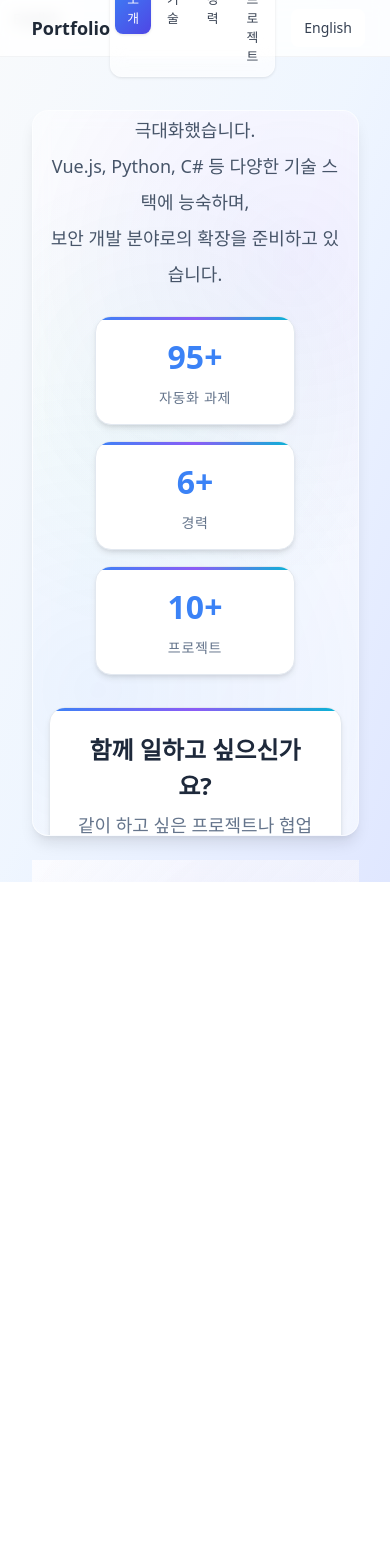
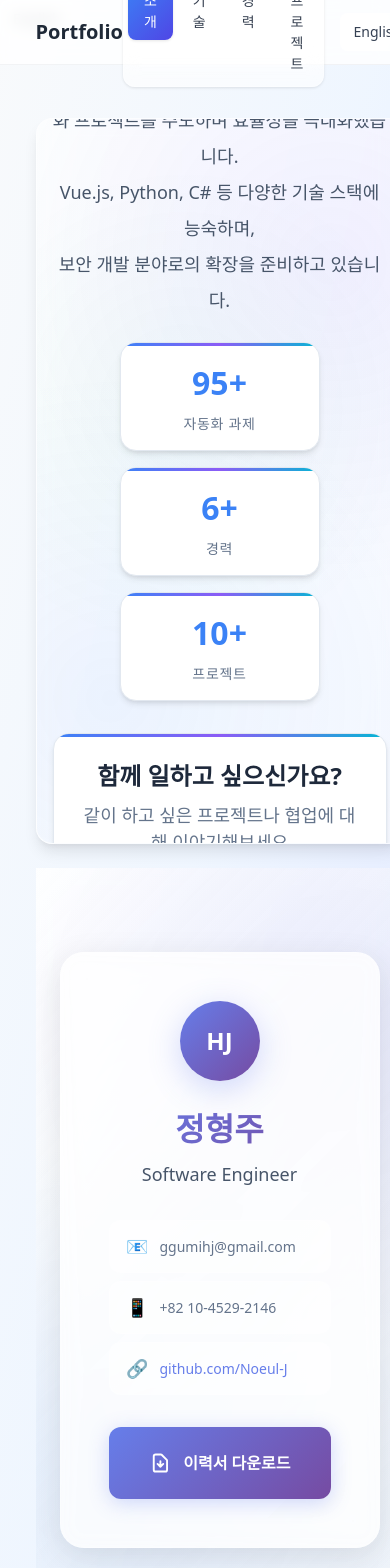
Before and after one commit to Noeul-J/portfolio, a Vue app: page /home in a window 390 px wide. Shown: the top 1568 px of the page. Before the commit the page ends 882 px from the top, so only its background shows below. Built offline with nearby package versions, Linux system fonts and the light colour scheme.

Commit message:
feat: cv 업로드

```diff
--- a/src/components/Profile.vue
+++ b/src/components/Profile.vue
@@ -1,8 +1,17 @@
 <script setup lang="ts">
 import { useI18n } from 'vue-i18n'
+import CV from '../assets/CV.pdf'
 
 const { t } = useI18n()
 
+const downloadCV = () => {
+  const link = document.createElement('a')
+  link.href = CV
+  link.download = 'CV.pdf'
+  document.body.appendChild(link)
+  link.click()
+  document.body.removeChild(link)
+}
 </script>
 
 <template>
@@ -41,7 +50,7 @@ const { t } = useI18n()
           </div>
 
           <div class="action-section">
-            <button class="download-btn">
+            <button class="download-btn" @click="downloadCV">
               <svg class="download-icon" fill="none" stroke="currentColor" viewBox="0 0 24 24">
                 <path stroke-linecap="round" stroke-linejoin="round" stroke-width="2" d="M12 10v6m0 0l-3-3m3 3l3-3m2 8H7a2 2 0 01-2-2V5a2 2 0 012-2h5.586a1 1 0 01.707.293l5.414 5.414a1 1 0 01.293.707V19a2 2 0 01-2 2z"></path>
               </svg>
@@ -58,8 +67,8 @@ const { t } = useI18n()
 .profile {
   background: linear-gradient(135deg, rgba(255, 255, 255, 0.9) 0%, rgba(248, 250, 252, 0.8) 50%, rgba(241, 245, 249, 0.9) 100%);
   color: #1e293b;
-  min-height: 100vh;
-  padding: 80px 0;
+  min-height: 80vh;
+  padding: 40px 0;
   position: relative;
   overflow: hidden;
   backdrop-filter: blur(10px);
@@ -91,6 +100,8 @@ const { t } = useI18n()
   justify-content: center;
   align-items: center;
   animation: fadeInUp 1s ease-out;
+  min-height: calc(100vh - 160px);
+  padding: 20px 0;
 }
 
 .profile-card {
@@ -220,19 +231,38 @@ const { t } = useI18n()
   text-align: center;
 }
 
-.download-btn:hover {
+.download-btn:hover:not(:disabled) {
   transform: translateY(-2px);
   box-shadow: 0 8px 30px rgba(102, 126, 234, 0.4);
 }
 
+.download-btn:disabled {
+  opacity: 0.6;
+  cursor: not-allowed;
+  transform: none;
+}
+
 .download-icon {
-  width: 20px;
-  height: 20px;
+  width: 40px;
+  height: 40px;
   transition: transform 0.3s ease;
 }
 
 .download-btn:hover .download-icon {
   transform: translateY(-2px);
+}
+
+.download-btn:disabled .download-icon {
+  animation: spin 1s linear infinite;
+}
+
+@keyframes spin {
+  from {
+    transform: rotate(0deg);
+  }
+  to {
+    transform: rotate(360deg);
+  }
 }
 
 /* Animations */
@@ -247,8 +277,24 @@ const { t } = useI18n()
   }
 }
 
-/* Responsive Design */
-@media (max-width: 768px) {
+
+.profile-card {
+  transform-origin: center center;
+}
+
+/* @media (min-width: 1200px) {
+  .profile-card {
+    transform: scale(1.25);
+  }
+}
+
+@media (min-width: 768px) and (max-width: 1199px) {
+  .profile-card {
+    transform: scale(1.1);
+  }
+}
+
+@media (max-width: 767px) {
   .profile {
     padding: 60px 0;
   }
@@ -258,31 +304,19 @@ const { t } = useI18n()
   }
 
   .profile-card {
-    padding: 32px 24px;
-  }
-
-  .profile-name {
-    font-size: 1.75rem;
+    transform: scale(1);
   }
 }
 
 @media (max-width: 480px) {
   .profile-card {
-    padding: 24px 16px;
-  }
-
-  .avatar-placeholder {
-    width: 60px;
-    height: 60px;
-    font-size: 1.25rem;
-  }
-
-  .profile-name {
-    font-size: 1.5rem;
-  }
-
-  .profile-title {
-    font-size: 1rem;
+    transform: scale(0.9);
   }
 }
+
+@media (max-width: 360px) {
+  .profile-card {
+    transform: scale(0.8);
+  }
+} */
 </style>
--- a/src/components/Project.vue
+++ b/src/components/Project.vue
@@ -611,7 +611,7 @@ const projects = computed(() => [
     category: 'ops',
     emoji: '🤖',
     title: t('project_title_workbot'),
-    period: '2025.06 ~ 2025.08',
+    period: '2025.06 ~ Present',
     highlight: t('project_highlight_workbot'),
     tags: [t('project_tag_operation'), t('project_tag_monitoring'), t('project_tag_stability')],
     overview:
--- a/src/components/aboutMe.vue
+++ b/src/components/aboutMe.vue
@@ -76,7 +76,7 @@ const mailto = computed(()=>`mailto:ggumihj@gmail.com?subject=${mailTitle.value}
 .container {
   max-width: 1200px;
   margin: 0 auto;
-  padding: 0 24px;
+  padding: 0px 40px;
   position: relative;
   z-index: 1;
   width: 100%;
@@ -234,7 +234,7 @@ const mailto = computed(()=>`mailto:ggumihj@gmail.com?subject=${mailTitle.value}
 /* Responsive Design */
 @media (max-width: 768px) {
   .about {
-    padding: 30px 0;
+    padding: 80px 0;
     min-height: 50vh;
   }
 
--- a/src/views/HomeView.vue
+++ b/src/views/HomeView.vue
@@ -21,7 +21,7 @@ const showComponent = (menu: string) => {
 <style scoped>
 /* App Container */
 .app-container {
-  height: 100vh;
+  height: 100%;
   display: flex;
   flex-direction: column;
   overflow: hidden;
@@ -211,7 +211,7 @@ const showComponent = (menu: string) => {
 }
 
 /* Responsive Design */
-@media (max-width: 768px) {
+/* @media (max-width: 768px) {
   .nav-container {
     padding: 0 12px;
   }
@@ -236,7 +236,7 @@ const showComponent = (menu: string) => {
   .main-content {
     padding-top: 72px;
   }
-}
+} */
 </style>
 
 <template>
```
Also changed, not shown: 1 other file (tests, documents, lock files or other folders).
